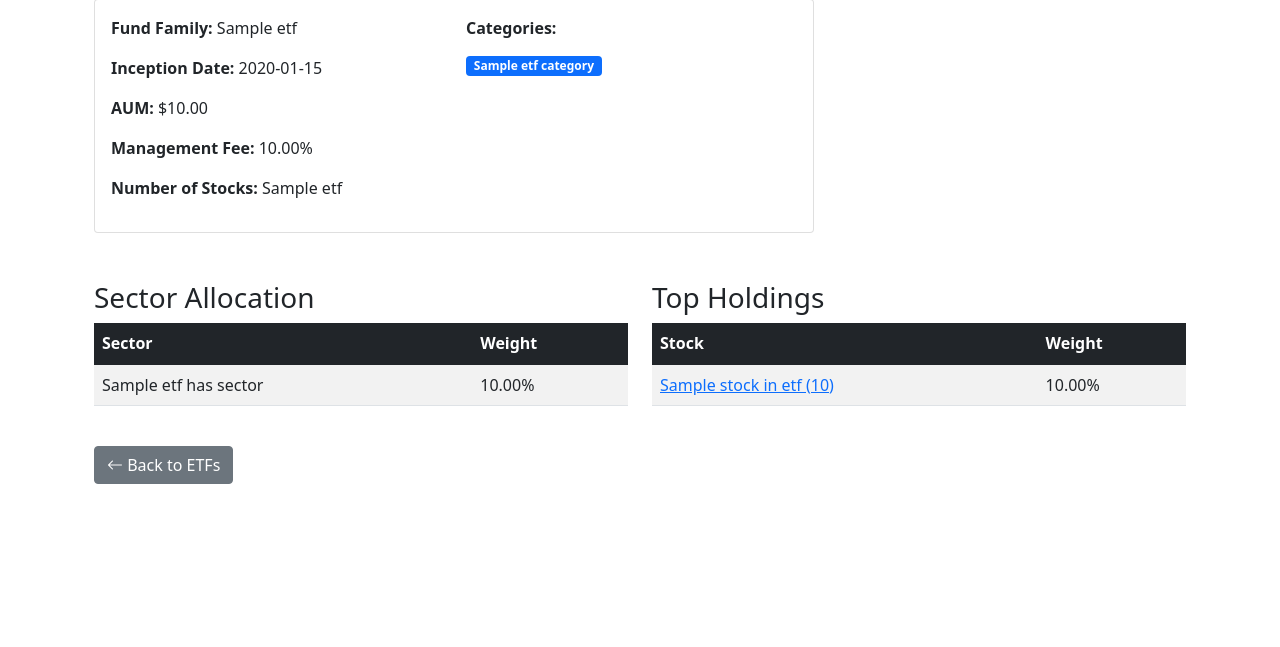
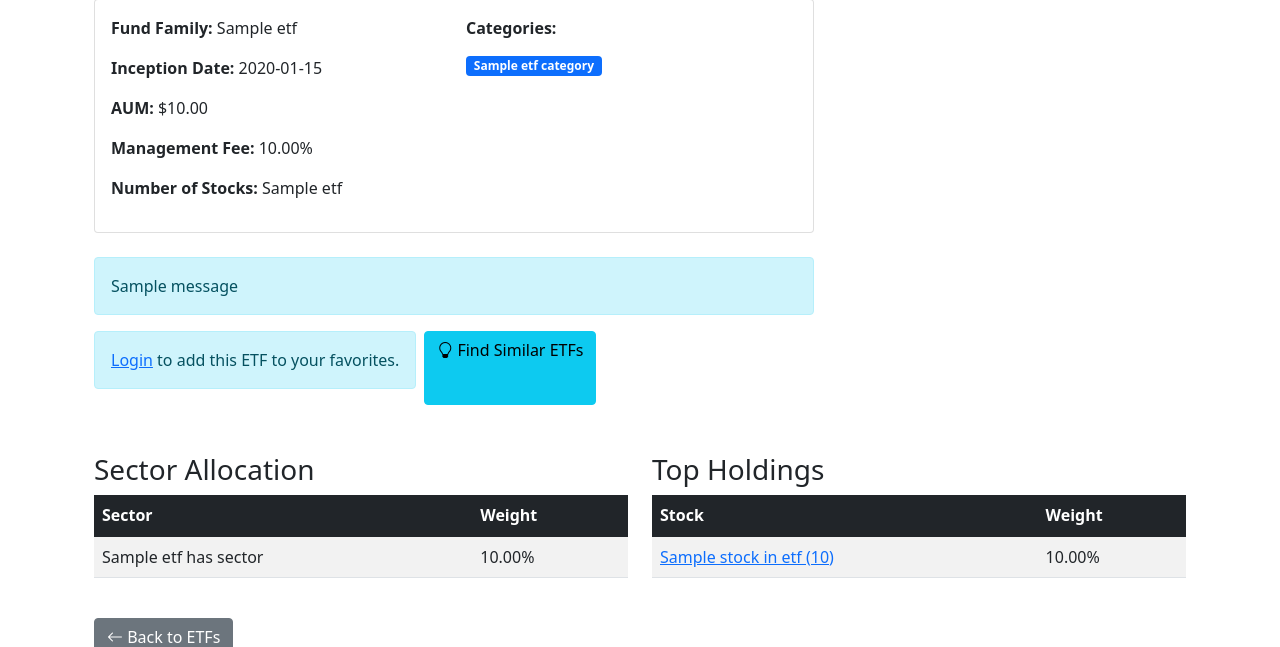
Before and after one commit to HarryGuo2/ETFTracker, a Flask app: page /etf/1 in a window 1280 px wide. Shown: the part 137-784 px from the top of the page. Run offline with Flask 2, Linux system fonts and the light colour scheme; one stand-in notice (Sample message) is shown; a database or web service that is not in the repository returns one stand-in record (values such as "Sample title"); some libraries are stand-ins or nearby versions.

Commit message:
Restore ETF like/unlike buttons and Find Similar ETFs button

```diff
--- a/templates/etf_details.html
+++ b/templates/etf_details.html
@@ -50,6 +50,40 @@
                         </div>
                     </div>
                 </div>
+            </div>
+
+            {% with messages = get_flashed_messages() %}
+                {% if messages %}
+                    {% for message in messages %}
+                        <div class="alert alert-info">{{ message }}</div>
+                    {% endfor %}
+                {% endif %}
+            {% endwith %}
+
+            <div class="d-flex gap-2 mb-4">
+                {% if session.user_id %}
+                    {% if is_liked %}
+                        <form action="{{ url_for('unlike_etf', etf_ticker=etf[0]) }}" method="post">
+                            <button type="submit" class="btn btn-outline-danger">
+                                <i class="bi bi-heart-fill"></i> Remove from Favorites
+                            </button>
+                        </form>
+                    {% else %}
+                        <form action="{{ url_for('like_etf', etf_ticker=etf[0]) }}" method="post">
+                            <button type="submit" class="btn btn-outline-primary">
+                                <i class="bi bi-heart"></i> Add to Favorites
+                            </button>
+                        </form>
+                    {% endif %}
+                {% else %}
+                    <div class="alert alert-info">
+                        <a href="{{ url_for('login') }}">Login</a> to add this ETF to your favorites.
+                    </div>
+                {% endif %}
+
+                <a href="{{ url_for('etf_specific_recommendations', etf_ticker=etf[0]) }}" class="btn btn-info">
+                    <i class="bi bi-lightbulb"></i> Find Similar ETFs
+                </a>
             </div>
         </div>
     </div>
```
